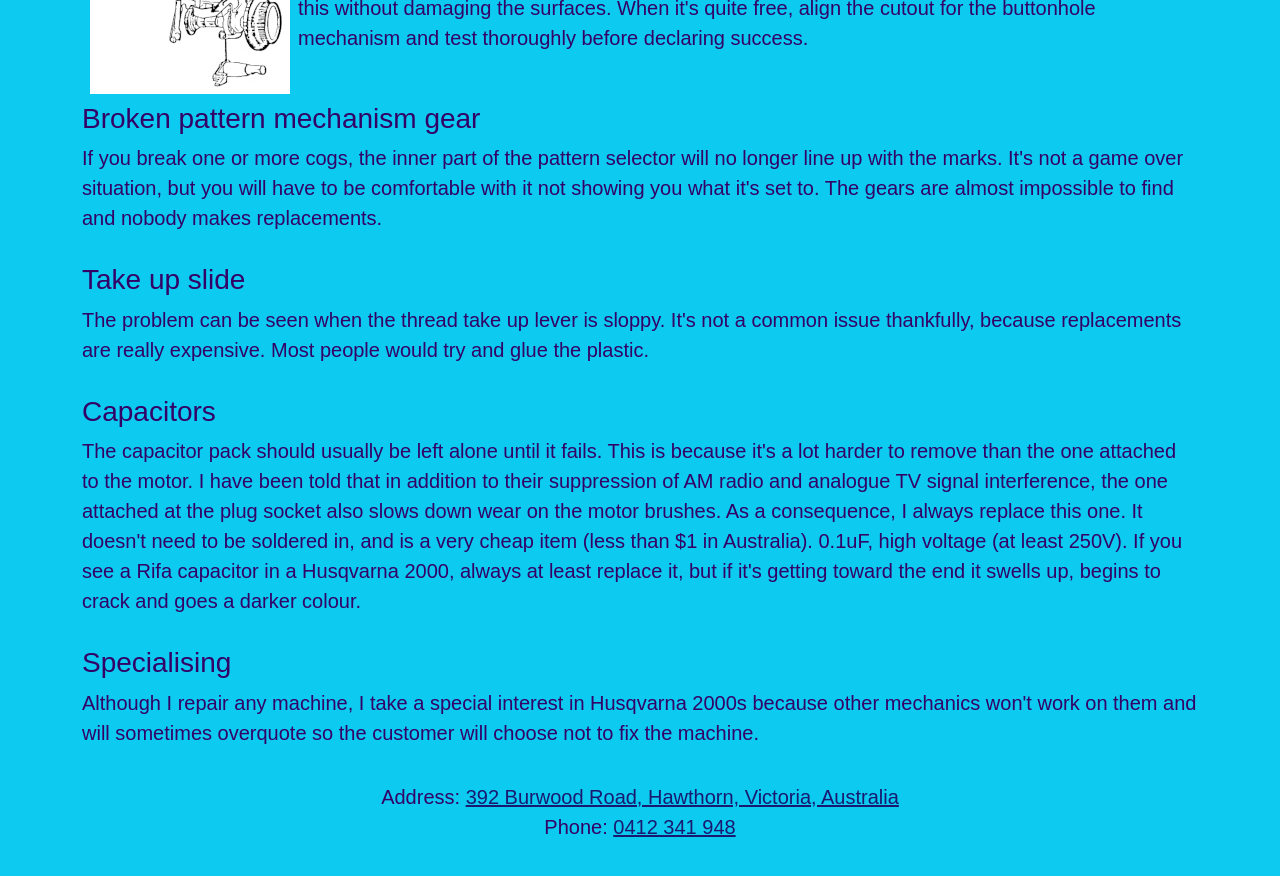
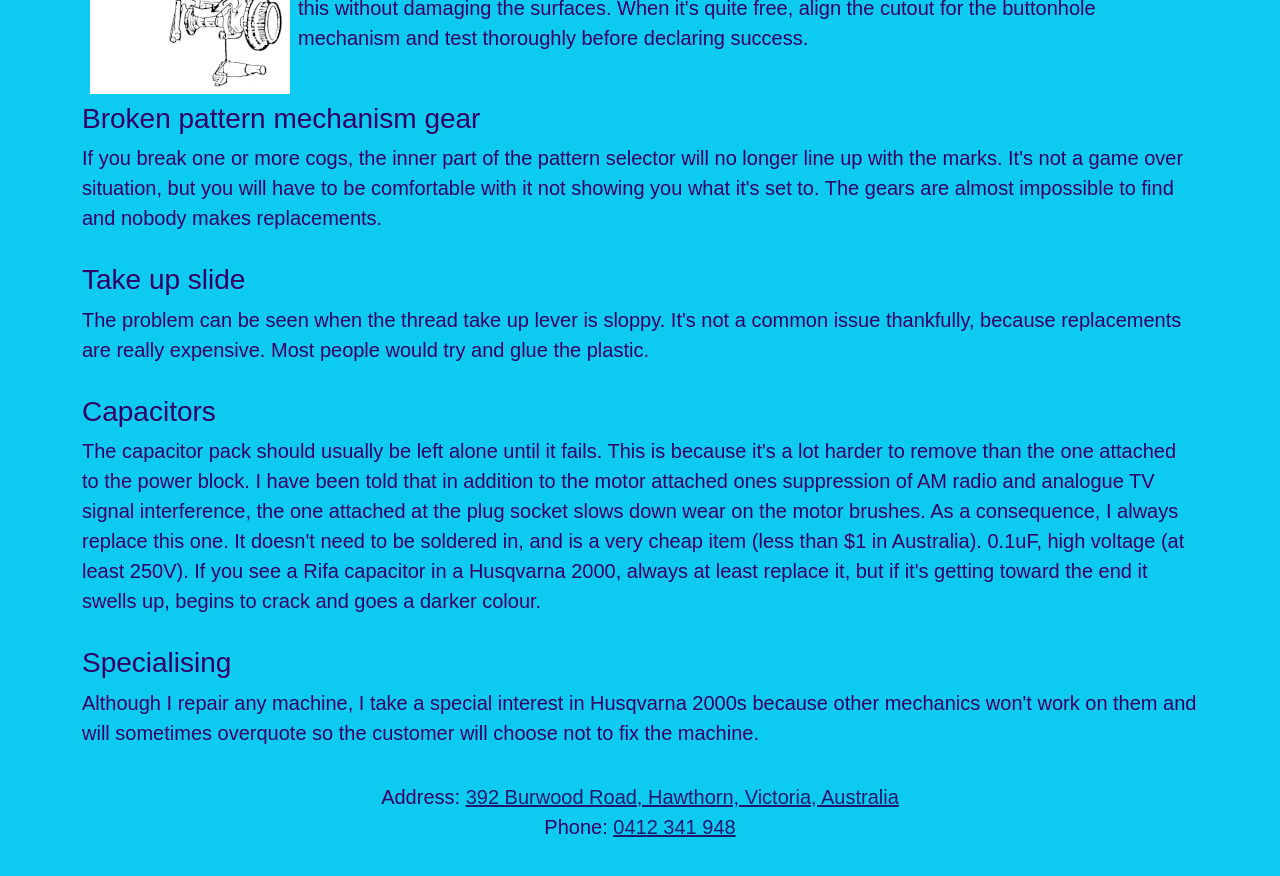
Before and after one commit to manicmike66/mikeandthemechanicals, a Jekyll site: the page built from husqvarnas.markdown, in a window 1280 px wide and 900 px high, scrolled down 3109 px. Shown: the top 876 px of the window. Built offline with Jekyll 4.4.1, drawn with Linux system fonts in a browser that asks for light colours; nearby versions of some CDN libraries.

Commit message:
clarified about capacitors used in H2Ks

```diff
--- a/husqvarnas.markdown
+++ b/husqvarnas.markdown
@@ -76,7 +76,7 @@ The problem can be seen when the thread take up lever is sloppy. It's not a comm
 <div id="caps"></div>
 <h3>Capacitors</h3>
 <p class="has-large-font">
-The capacitor pack should usually be left alone until it fails. This is because it's a lot harder to remove than the one attached to the motor. I have been told that in addition to their suppression of AM radio and analogue TV signal interference, the one attached at the plug socket also slows down wear on the motor brushes. As a consequence, I always replace this one. It doesn't need to be soldered in, and is a very cheap item (less than $1 in Australia). 0.1uF, high voltage (at least 250V). If you see a Rifa capacitor in a Husqvarna 2000, always at least replace it, but if it's getting toward the end it swells up, begins to crack and goes a darker colour.
+The capacitor pack should usually be left alone until it fails. This is because it's a lot harder to remove than the one attached to the power block. I have been told that in addition to the motor attached ones suppression of AM radio and analogue TV signal interference, the one attached at the plug socket slows down wear on the motor brushes. As a consequence, I always replace this one. It doesn't need to be soldered in, and is a very cheap item (less than $1 in Australia). 0.1uF, high voltage (at least 250V). If you see a Rifa capacitor in a Husqvarna 2000, always at least replace it, but if it's getting toward the end it swells up, begins to crack and goes a darker colour.
 </p>
 <h3>Specialising</h3>
 <p class="has-large-font">
```
